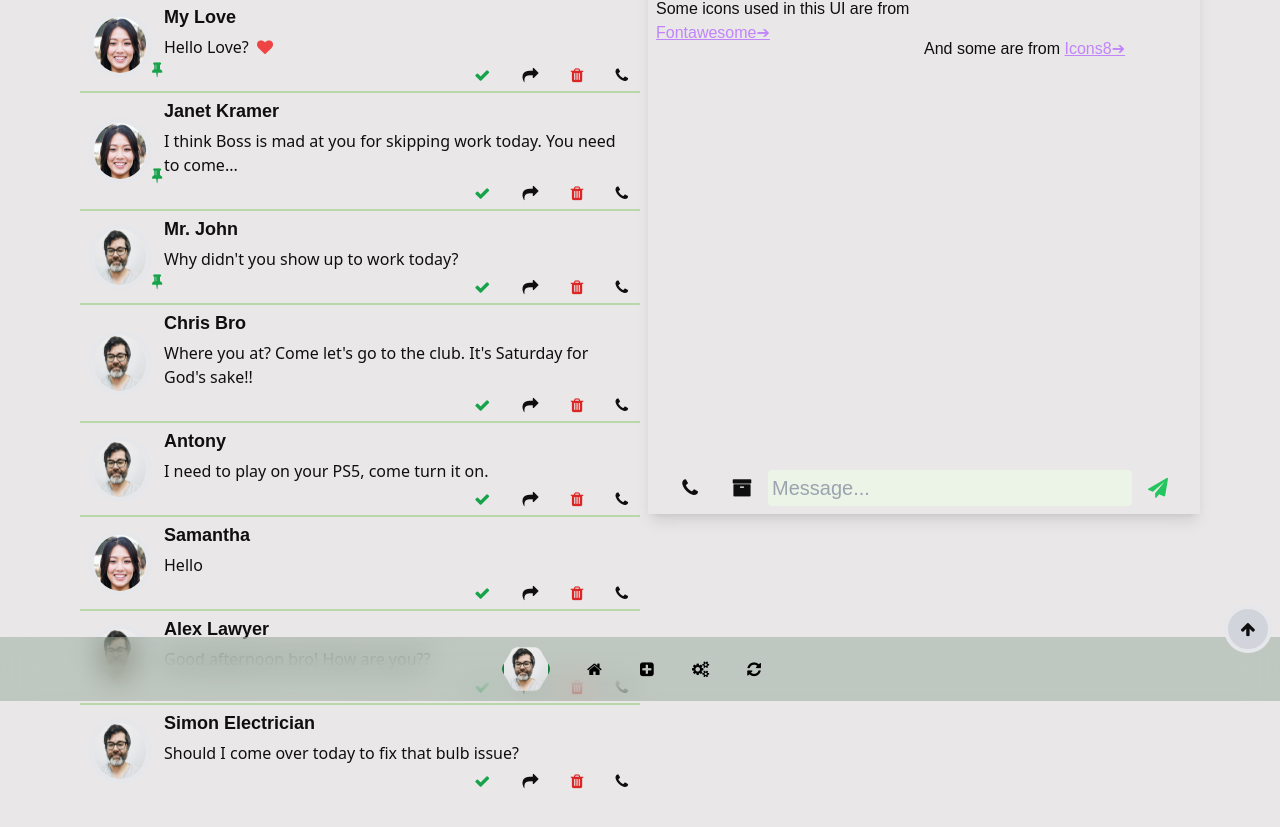
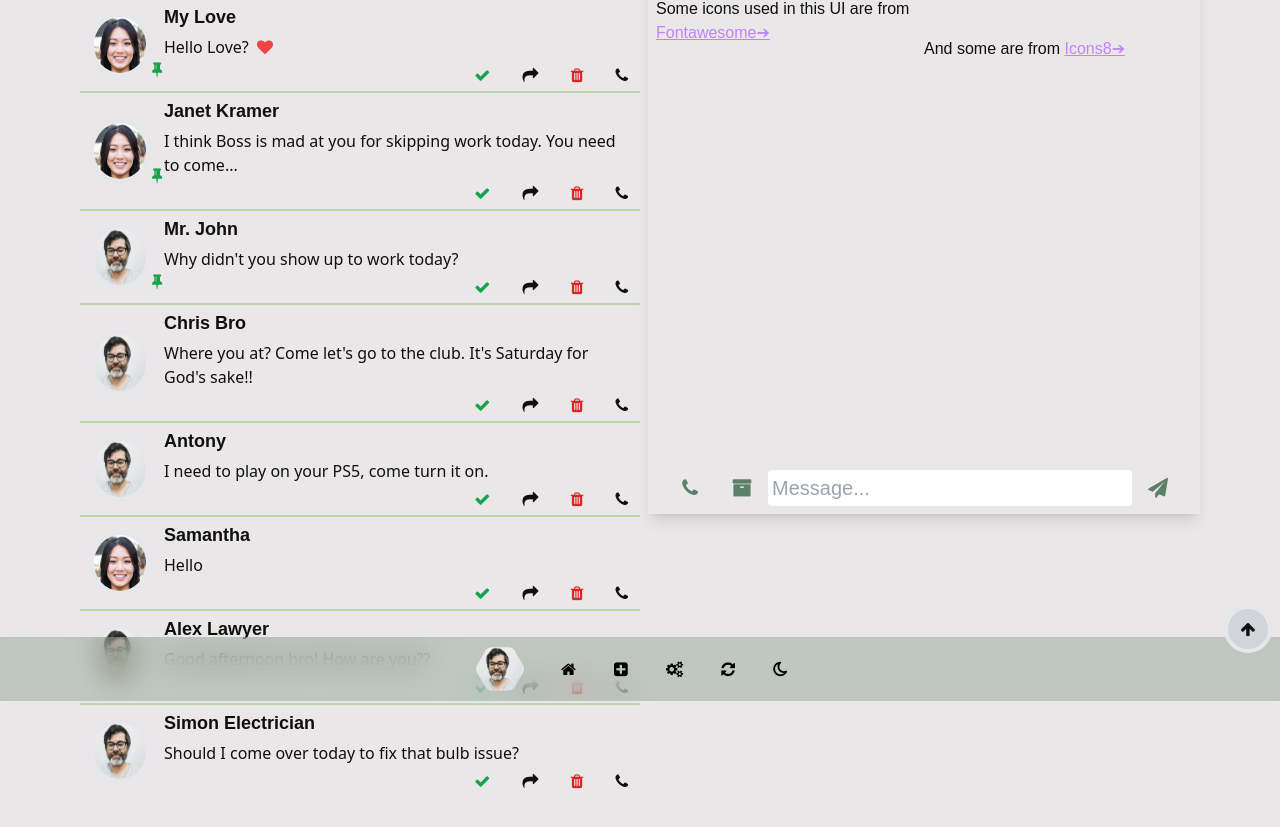
Before and after one commit to Q-T5/tailwindcss-sites, a website: page index.html in a window 1280 px wide. Shown: the part 99-926 px from the top of the page. Drawn offline with Linux system fonts and the light colour scheme.

Commit message:
Added support for dark-light mode.

```diff
--- a/index.html
+++ b/index.html
@@ -1,5 +1,5 @@
 <!DOCTYPE html>
-<html lang="en" data-theme="garden">
+<html lang="en" data-theme="garden" id="parent-element">
 <head>
     <meta charset="UTF-8">
     <meta http-equiv="X-UA-Compatible" content="IE=edge">
@@ -258,14 +258,14 @@
                 </div>
                 <div class="grid grid-cols-10 p-2">
                     <button class="hover:bg-gray-400 rounded">
-                        <i class="fa fa-phone hover:text-green-600 text-xl"></i>
+                        <i class="fa fa-phone text-primary text-xl"></i>
                     </button>
                     <button class="hover:bg-gray-400 rounded">
-                        <i class="fa fa-archive hover:text-red-600 text-xl"></i>
+                        <i class="fa fa-archive text-primary text-xl"></i>
                     </button>
-                    <input type="text" placeholder="Message..." class="appearance-none focus:outline-none border-none rounded col-span-7 font-body-font text-xl p-1 text-gray-700 bg-secondary">
+                    <input type="text" placeholder="Message..." class="appearance-none focus:outline-none border-none rounded col-span-7 font-body-font text-xl p-1 text-gray-700">
                     <button class="">
-                        <i class="fa fa-paper-plane text-xl text-green-500"></i>
+                        <i class="fa fa-paper-plane text-xl text-primary"></i>
                     </button>
                 </div>
             </div>
@@ -275,7 +275,7 @@
     <div class="sticky bottom-0 flex justify-between md:justify-center md:space-x-5 items-center p-1 w-full bg-primary/30 py-2 backdrop-blur-lg">
         <div class="daisyui-dropdown daisyui-dropdown-hover daisyui-dropdown-top">
             <label tabindex="0">
-                <img src="./images/random-man-image.jpg" alt="profile-image" class="daisyui-mask daisyui-mask-hexagon-2 w-12 h-12 border-green-700 border-2">
+                <img src="./images/random-man-image.jpg" alt="profile-image" class="daisyui-mask daisyui-mask-hexagon-2 w-12 h-12 border-2">
             </label>
             <ul class="daisyui-dropdown-content daisyui-menu bg-base-100 w-52 rounded-md">
                 <li>
@@ -308,7 +308,29 @@
             <button class="daisyui-btn daisyui-btn-ghost text-black">
                 <i class="fa fa-refresh text-base"></i>
             </button>
+
+            <button class="daisyui-btn daisyui-btn-ghost text-black" onclick="changeToDarkMode()">
+                <i class="fa fa-moon-o text-base font-bold" id="dark-or-light"></i>
+            </button>
         </div>
     </div>
+
+<script>
+    function changeToDarkMode() {
+        const targetElement = document.getElementById("parent-element");
+        const targetElementAttributeValue = targetElement.getAttribute("data-theme");
+
+        const themeIcon = document.getElementById("dark-or-light");
+
+        if(targetElementAttributeValue == "dark") {
+            targetElement.setAttribute("data-theme", "garden");
+            themeIcon.className = "fa fa-moon-o text-base font-bold";
+
+        } else if(targetElementAttributeValue == "garden") {
+            targetElement.setAttribute("data-theme", "dark");
+            themeIcon.className = "fa fa-sun-o text-base font-bold";
+        }
+    }
+</script>
 </body>
 </html>
```
Also changed, not shown: css/styles.css.
